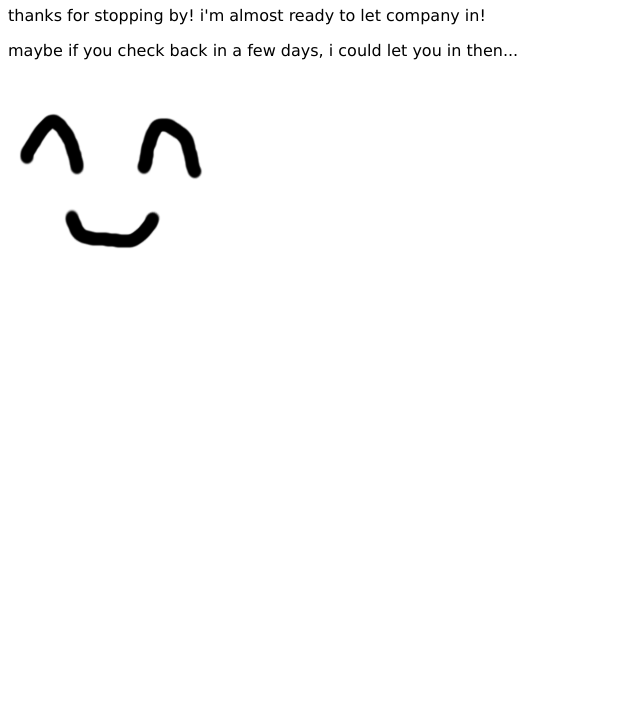
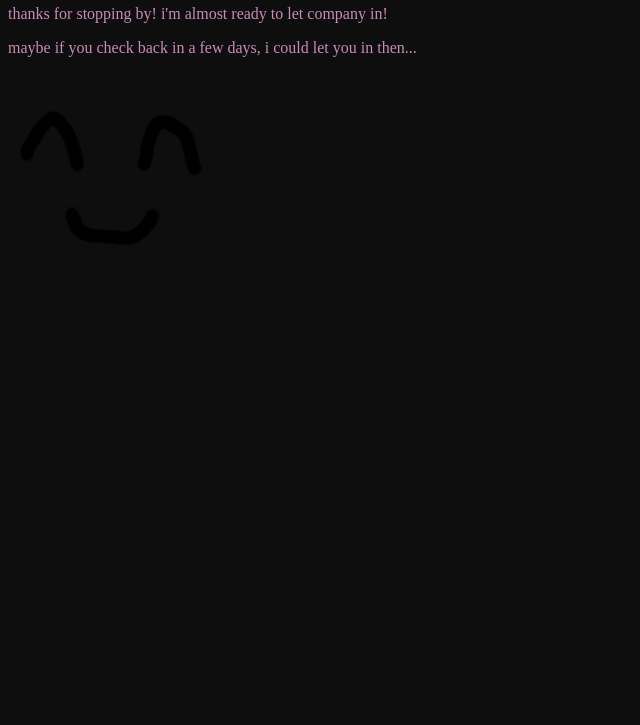
Before and after one commit to himokko413/neocities-pages, a plain HTML site: page index.html in a window 1280 px wide. Shown: the part 75-800 px from the top of the page, without its empty margins (0-640 px from the left). Drawn offline with Linux system fonts and the light colour scheme; a web font is replaced by a local one.

Commit message:
testing the shell css on index

```diff
--- a/index.html
+++ b/index.html
@@ -4,7 +4,7 @@
     <meta charset="UTF-8">
     <meta name="viewport" content="width=device-width, initial-scale=1.0">
     <title>Butterfly's Secluded Home</title>
-    <link href="/style.css" rel="stylesheet" type="text/css" media="all">
+    <link href="/d/c/shell.css" rel="stylesheet" type="text/css" media="all">
   </head>
   <body>
     <h1>Welcome to Butterfly's Home</h1>
@@ -12,6 +12,6 @@
     <p>thanks for stopping by! i'm almost ready to let company in!</p>
 
     <p>maybe if you check back in a few days, i could let you in then...</p>
-    <img src="smile.png" />
+    <img src="/d/i/smile.png" />
   </body>
 </html>
--- a/style.css
+++ /dev/null
@@ -1,9 +0,0 @@
-/* CSS is how you can add style to your website, such as colors, fonts, and positioning of your
-   HTML content. To learn how to do something, just try searching Google for questions like
-   "how to change link color." */
-
-body {
-  background-color: white;
-  color: black;
-  font-family: Verdana;
-}
```
Also changed, not shown: d/i/neocities.png (renamed from neocities.png), d/i/smile.png (renamed from smile.png).
